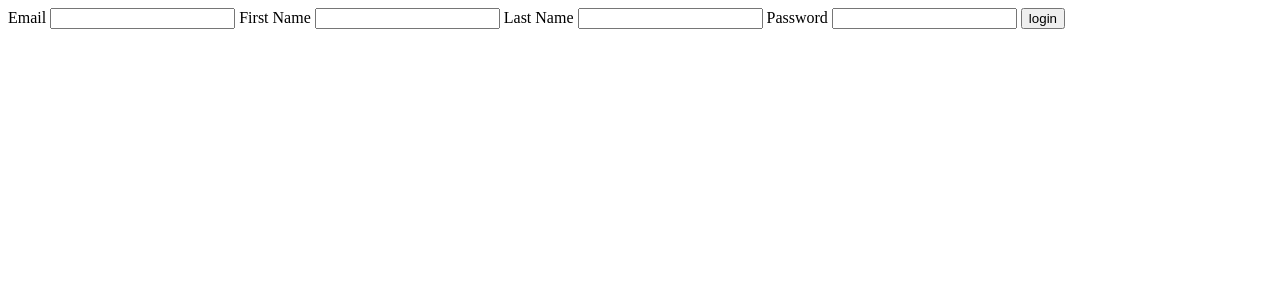
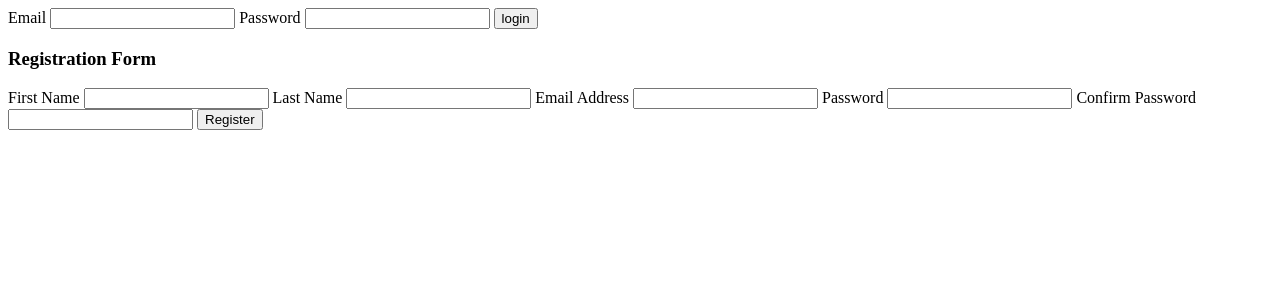
Before and after one commit to theoptips/codeigniter_adv, a CodeIgniter app: page /index.php/user/login in a window 1280 px wide. Shown: the top 300 px of the page. Run offline with CodeIgniter, Linux system fonts and the light colour scheme.

Commit message:
committing before adding session

```diff
--- a/application/controllers/user.php
+++ b/application/controllers/user.php
@@ -8,6 +8,53 @@ class User extends Main
 	public function login()
 	{
 		$this->load->view('login');
+	}
+
+	public function process_register()
+	{
+		$this->load->library('form_validation');
+		$this->form_validation-> set_rules('register_email','Email', 'valid_email|required');
+		$this->form_validation-> set_rules('register_password','Password', 'required|min_length[8]|matches[register_confirmpassword]');
+		$this->form_validation->set_rules('register_confirmpassword', 'Password Confirmation', 'required|min_length[8]');
+		$this->form_validation-> set_rules('firstname','First Name Field','required');
+
+
+		$this->form_validation-> set_rules('lastname','Last Name Field','required');
+		if ($this->form_validation->run() === false)
+		{
+			// getting header already set issue, need to fix later
+			echo validation_errors();
+			redirect(base_url('/index.php/user/login'));
+		}
+		else
+		{
+			$this->load->model('User_model');
+				$this->load->helper('date');
+
+			if ($this->User_model->get_users($this->input->post()['register_email'])===false)
+			{
+
+				$post_data = $this->input->post(); //array of 5 //TODO encode password
+				$date_now = now(); //not working
+
+				$post_data_formatted= array(
+					"email"=>$post_data["register_email"],
+					"password"=>$post_data["register_password"],
+					"firstname" =>$post_data["firstname"],
+					"lastname"=>$post_data["lastname"],
+					"created_datetime"=>$date_now
+					);
+				var_dump($post_data_formatted);
+				$this->User_model->registration_query($post_data_formatted);
+
+			}
+			else
+			{
+				echo "email already exist please choose a new one!";
+				redirect(base_url('/index.php/user/login'));
+			}
+		}
+
 	}
 
 	public function process_login()
@@ -27,8 +74,8 @@ class User extends Main
 		// format input, label, validation rules email / required
 		$this->form_validation-> set_rules('email','Email', 'valid_email|required');
 		$this->form_validation-> set_rules('password','Password', 'min_length[8]|required');
-		$this->form_validation-> set_rules('firstname','First Name Field','required');
-		$this->form_validation-> set_rules('lastname','Last Name Field','required');
+		// $this->form_validation-> set_rules('firstname','First Name Field','required');
+		// $this->form_validation-> set_rules('lastname','Last Name Field','required');
 
 		if ($this->form_validation->run() === false)
 		{
@@ -55,11 +102,11 @@ class User extends Main
 	public function profile()
 	{
 		$this->load->model('User_model');
-		echo "hello ".$this->user_session['email'];
+		echo "Hello, you are loggedin as ".$this->user_session['email'];
 		// need to modify user session, its manual now
 		// code blow didn't work, generated an object not rows
-		// $user_data['all'] = $this->User_model->get_users($this->user_session['email'])[0];
-		$user_data['all'] = $this->User_model->get_users($this->user_session['email']);
+		// $user_data['all'] = $this->User_model->get_users($this->user_session['email']);
+		$user_data['all'] = $this->User_model->get_users($this->user_session['email'])[0];
 	// adding a profile view here for assignment
 		// var_dump($user_data); // also need to pass data into view
 		// $this->load->view('profile');
--- a/application/models/user_model.php
+++ b/application/models/user_model.php
@@ -25,10 +25,10 @@ class User_model extends CI_Model
 
 	}
 
-	public function registration_query()
+	public function registration_query($data)
 	{
 		// need to organize data into arrays, how to pass data between controller and model?
-		$this->db->insert('codeigniter_intm',$data);
+		$this->db->insert('users',$data);
 	}
 
 	// row() only works for query() class
@@ -40,6 +40,8 @@ class User_model extends CI_Model
 	// 	die();
 
 	// }
+
+
 }
 
 //eof
--- a/application/views/login.php
+++ b/application/views/login.php
@@ -8,13 +8,24 @@
 		<form id="login" action="../user/process_login" method="post">
 			<label>Email</label>
 			<input type="text" name="email" />
+			<label>Password</label>
+			<input type="password" name="password" />
+			<input type="submit" value="login"/>
+		</form>
+
+		<h3>Registration Form</h3>
+		<form id="register" action="../user/process_register" method="post">
 			<label>First Name</label>
 			<input type="text" name="firstname"/>
 			<label>Last Name</label>
 			<input type="text" name="lastname" />
+			<label>Email Address</label>
+			<input type="text" name="register_email" />
 			<label>Password</label>
-			<input type="password" name="password" />
-			<input type="submit" value="login"/>
+			<input type="password" name="register_password" />
+			<label>Confirm Password</label>
+			<input type="password" name="register_confirmpassword" />
+			<input type="submit" value="Register"/>
 		</form>
 	</body>
 </html>
```
Also changed, not shown: application/views/profile.php (+6 -5 lines).
